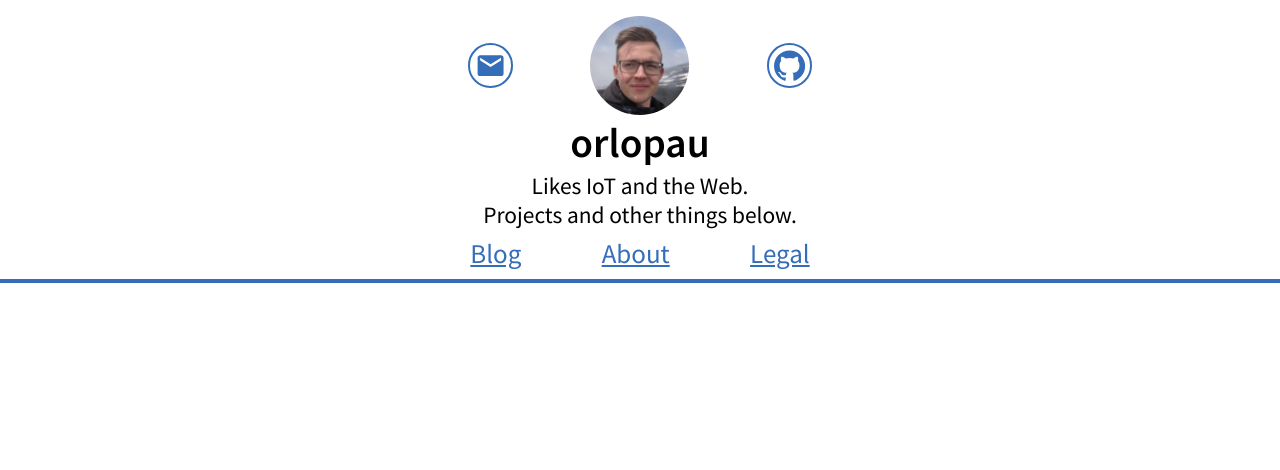
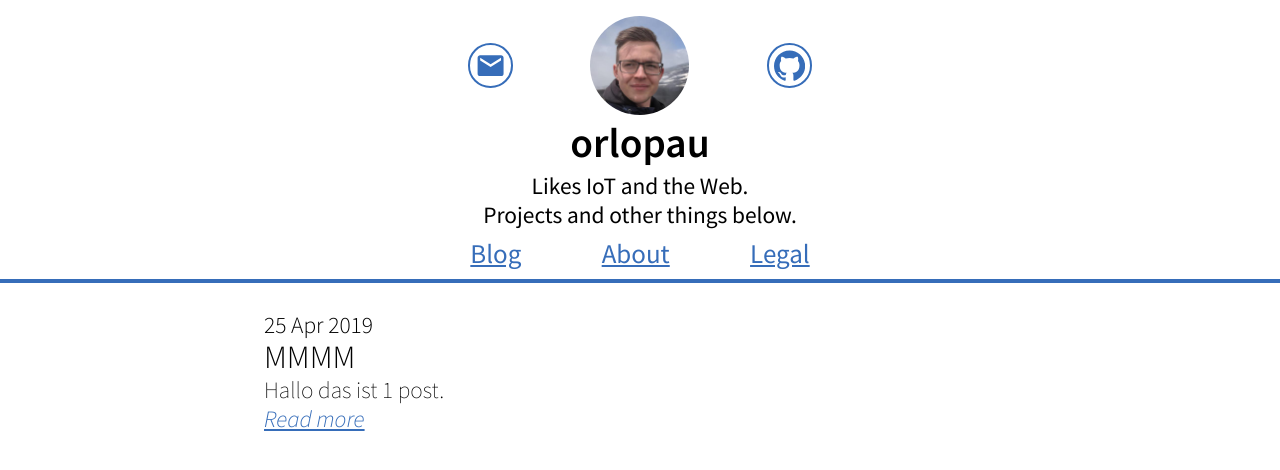
Before and after one commit to orlopau/orlopau.github.io, a Jekyll site: the page built from index.html, in a window 1280 px wide. Shown: the top 470 px of the page. Built offline with Jekyll 4.4.1, drawn with Linux system fonts in a browser that asks for light colours.

Commit message:
Increased text size of post overview

```diff
--- /dev/null
+++ b/_posts/2019-04-25-mpcnc parts.md
@@ -0,0 +1,6 @@
+---
+layout: post
+author: orlopau
+title: MMMM
+---
+Hallo das ist 1 post.
--- a/assets/css/index.scss
+++ b/assets/css/index.scss
@@ -89,6 +89,7 @@
   list-style: none;
   padding: 0 $margin $margin $margin*1.5;
   max-width: 800px;
+  width: 100%;
 
   li{
     display: flex;
@@ -97,26 +98,26 @@
     margin-top: 1.5rem;
 
     span{
-      font-size: 0.95rem;
+      font-size: 1.3rem;
       font-weight: 300;
     }
 
     h1{
-      font-size: 1.6rem;
+      font-size: 1.8rem;
       font-weight: 300;
       margin: 0;
-      line-height: 1.5rem;
+      line-height: 2rem;
     }
 
     a{
-      font-size: 1rem;
+      font-size: 1.3rem;
       font-weight: 300;
       font-style: italic;
       color: $primary-color;
     }
 
     p{
-      font-size: 1.1rem;
+      font-size: 1.3rem;
       font-weight: 200;
       margin: 0;
     }
```
